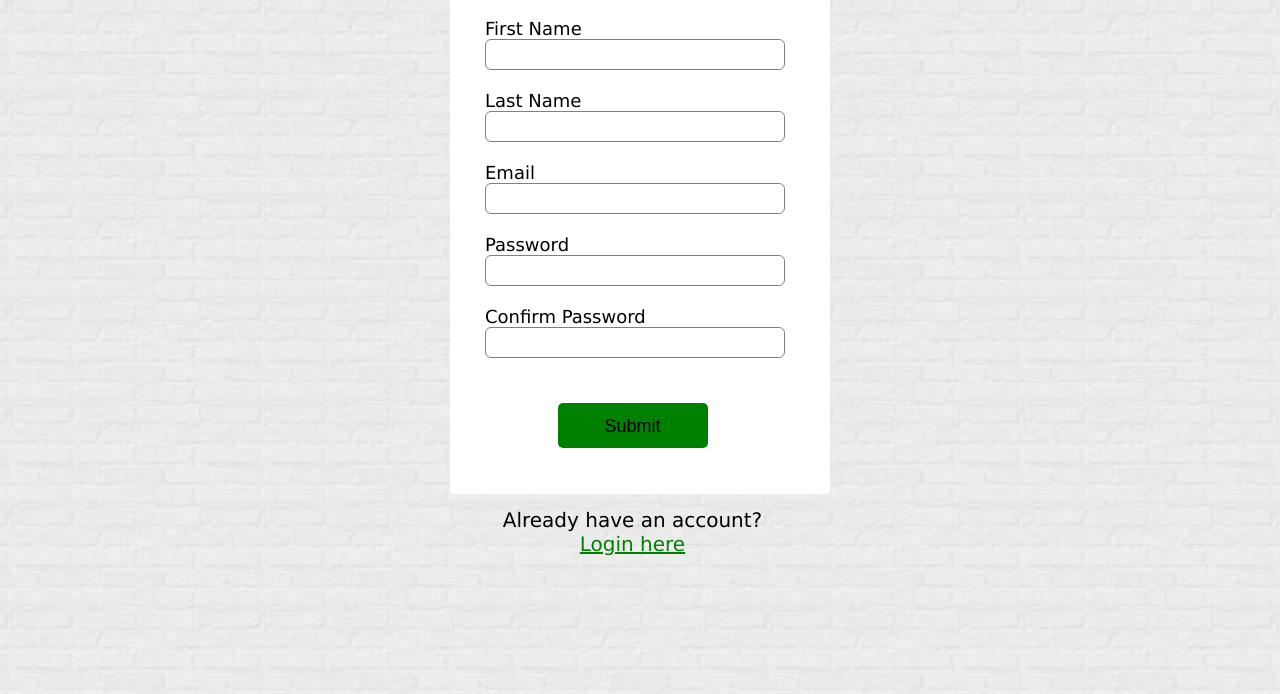
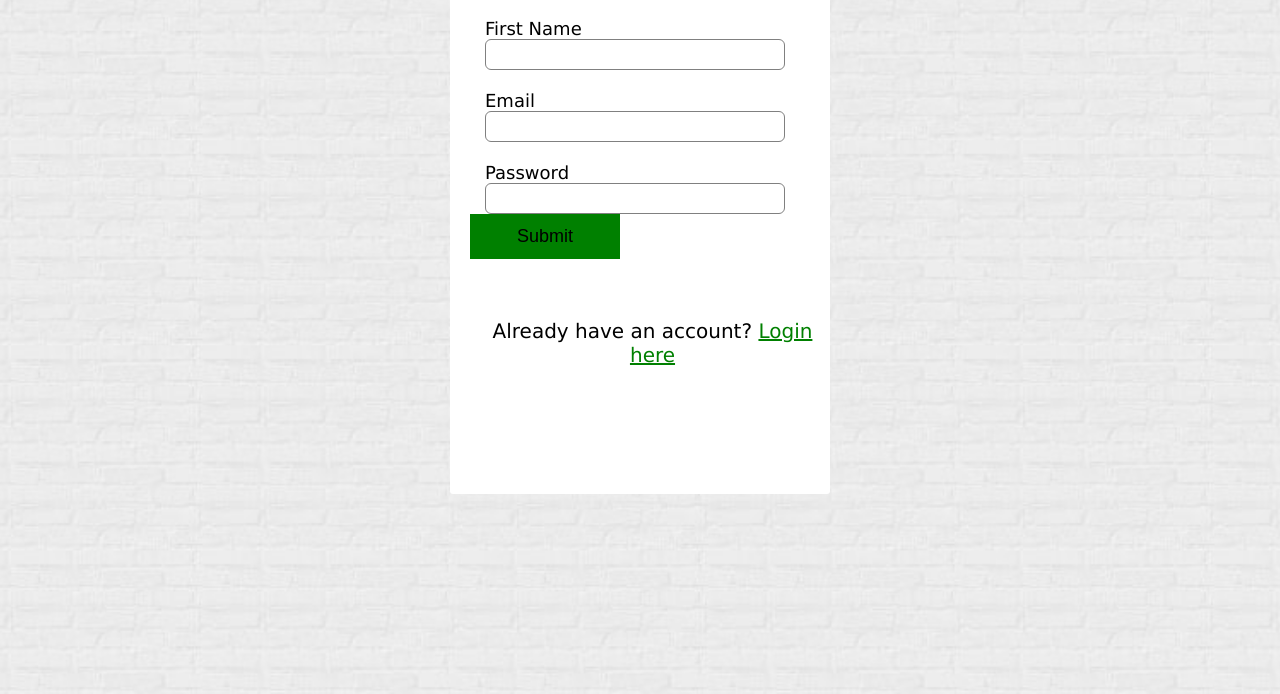
Before and after one commit to ig-crysis/website-sample, a website: page singin.html in a window 1280 px wide. Shown: the part 106-800 px from the top of the page. Drawn offline with Linux system fonts and the light colour scheme.

Commit message:
Update singin.html

```diff
--- a/singin.html
+++ b/singin.html
@@ -12,25 +12,19 @@
       <body>
         <div class="signup-box">
           <h1>Sign Up</h1>
-          <form action="/api/signin"  method="post">
-            <label>First Name</label>
-            <input type="text" placeholder="" name="user1" id="formb" required/>
+          <form action="/api/signin" method="post">
+  <label>First Name</label>
+  <input type="text" name="username" id="formb" required />
 
-            <label>Last Name</label>
-            <input type="text" placeholder="" id="formb" name="user2" required/>
+  <label>Email</label>
+  <input type="email" name="email" id="formb" required />
 
-            <label>Email</label>
-            <input type="email" placeholder="" id="formb" name="maill" required/>
+  <label>Password</label>
+  <input type="password" name="password" id="formb" required />
 
-            <label>Password</label>
-            <input type="password" placeholder="" id="formb" name="passw"required />
+  <button class="sub">Submit</button>
+</form>
 
-            <label>Confirm Password</label>
-            <input type="password" placeholder="" id="formb" name="confirm" required/>
-
-            <p class="para">
-             <button class="sub">Submit</button>
-            </p>
 
             <p class="para-2">
               Already have an account?
```
